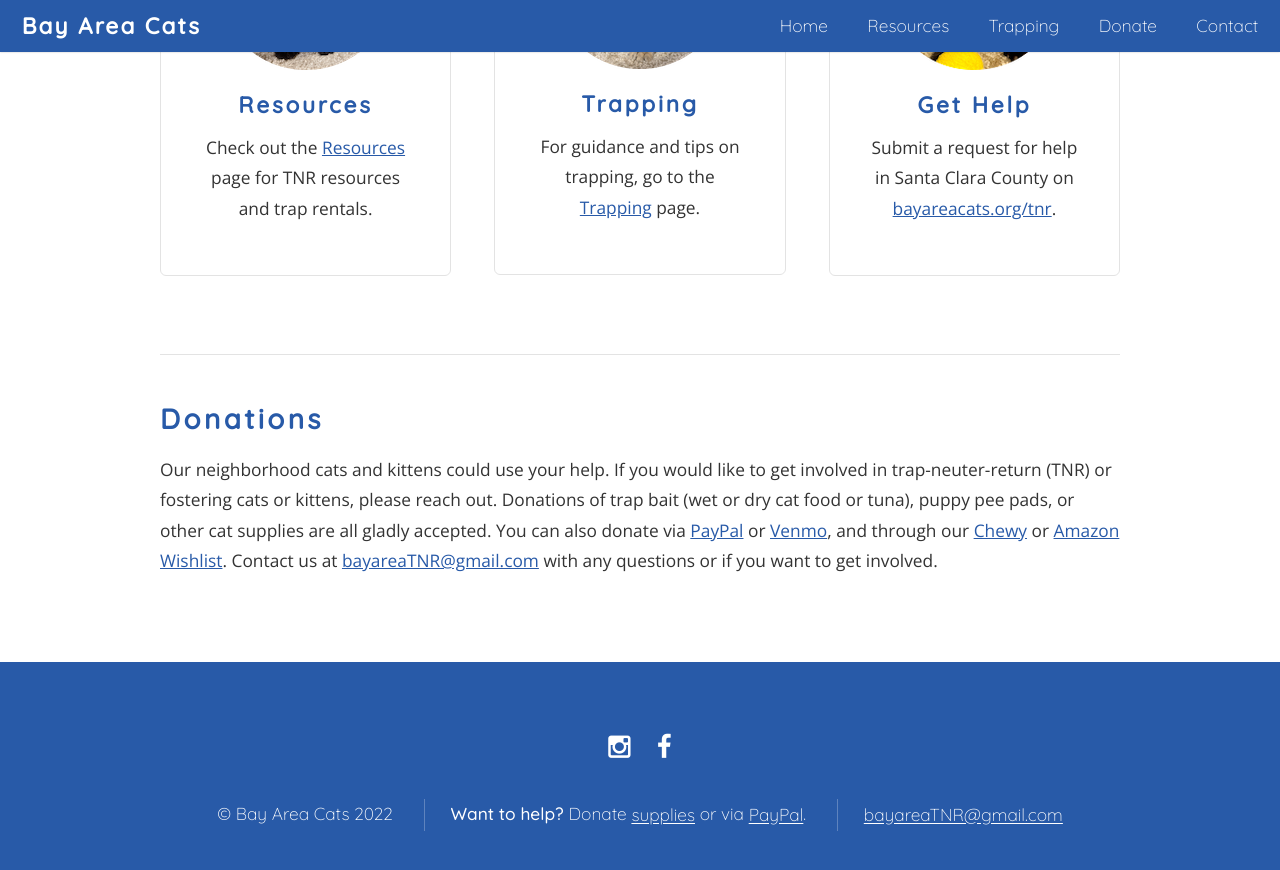
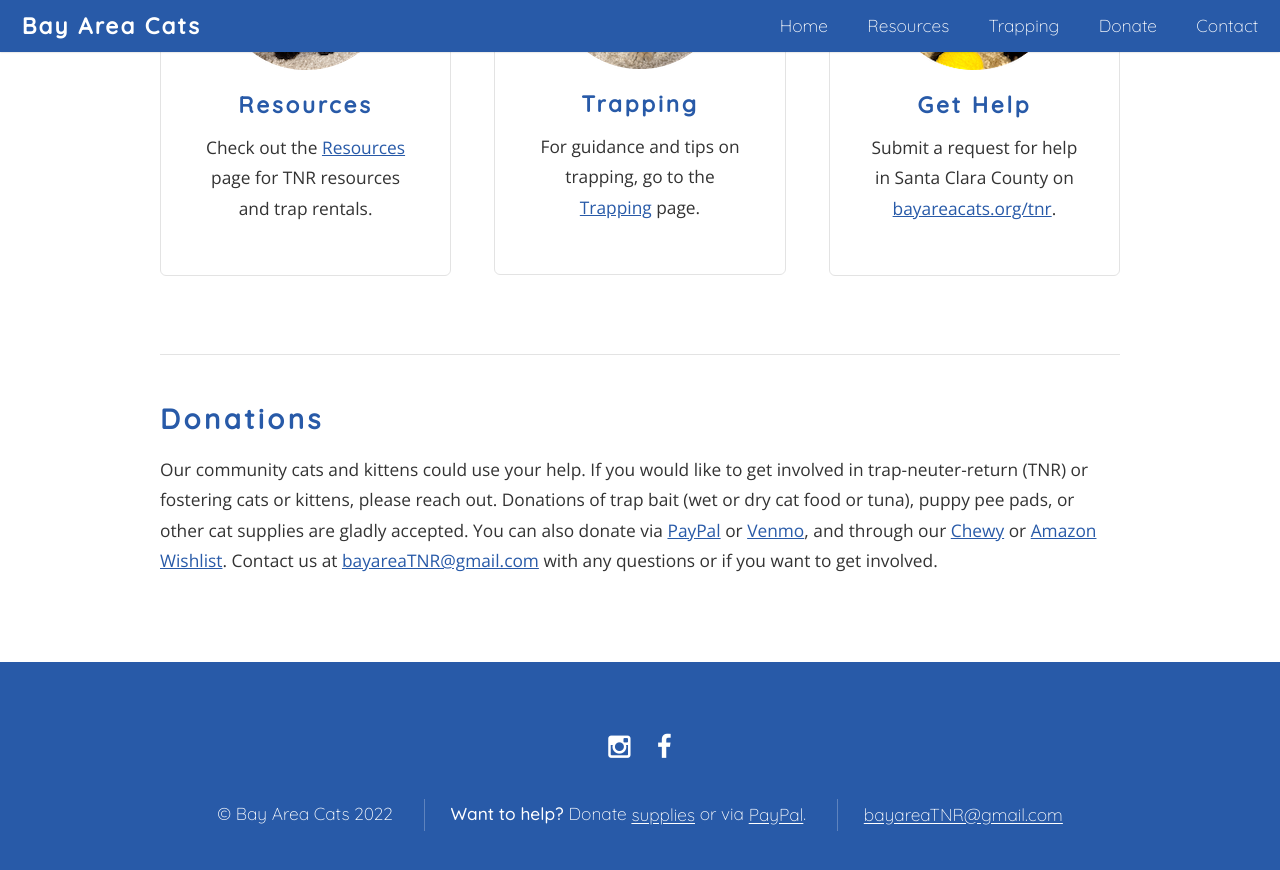
Before and after one commit to sunmeetsingh/bayareacats.github.io, a Jekyll site: the page built from index.html, in a window 1280 px wide and 900 px high, scrolled down 863 px. Shown: the top 870 px of the window. Built offline with Jekyll 4.4.1, drawn with Linux system fonts in a browser that asks for light colours.

Commit message:
Update wording

```diff
--- a/index.html
+++ b/index.html
@@ -56,7 +56,7 @@
 
 		<h3>Donations</h3>
 		<div id="donations">
-  	<p>Our neighborhood cats and kittens could use your help. If you would like to get involved in trap-neuter-return (TNR) or fostering cats or kittens, please reach out. Donations of trap bait (wet or dry cat food or tuna), puppy pee pads, or other cat supplies are all gladly accepted. You can also donate via <a target="_blank" href="https://paypal.me/bayareacats">PayPal</a> or <a href="https://venmo.com/code?user_id=3668070472091276232">Venmo</a>, and through our <a href="https://www.chewy.com/g/bay-area-cats_b103747788?utm_medium=email&utm_source=transactional&utm_campaign=SHELTER_BUSINESS_PAGE_APPROVED#wish-list">Chewy</a> or <a target="_blank" href="https://smile.amazon.com/hz/wishlist/ls/2Z9PEZZFHM11I?ref_=wl_share">Amazon Wishlist</a>. Contact us at <a target="_blank" href="mailto:bayareaTNR@gmail.com">bayareaTNR@gmail.com</a> with any questions or if you want to get involved.
+  	<p>Our community cats and kittens could use your help. If you would like to get involved in trap-neuter-return (TNR) or fostering cats or kittens, please reach out. Donations of trap bait (wet or dry cat food or tuna), puppy pee pads, or other cat supplies are gladly accepted. You can also donate via <a target="_blank" href="https://paypal.me/bayareacats">PayPal</a> or <a href="https://venmo.com/code?user_id=3668070472091276232">Venmo</a>, and through our <a href="https://www.chewy.com/g/bay-area-cats_b103747788?utm_medium=email&utm_source=transactional&utm_campaign=SHELTER_BUSINESS_PAGE_APPROVED#wish-list">Chewy</a> or <a target="_blank" href="https://smile.amazon.com/hz/wishlist/ls/2Z9PEZZFHM11I?ref_=wl_share">Amazon Wishlist</a>. Contact us at <a target="_blank" href="mailto:bayareaTNR@gmail.com">bayareaTNR@gmail.com</a> with any questions or if you want to get involved.
   	</p>
   	</div>
 	</div>
```
